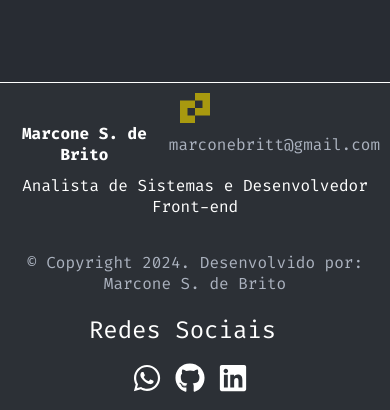
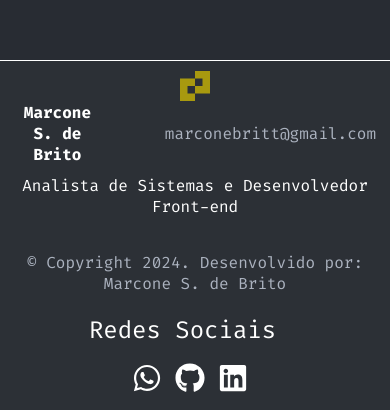
Before and after one commit to marconesdb/novo_portifolio, a React (Vite) app: page / in a window 390 px wide. Shown: the part 5184-5594 px from the top of the page. Built offline with nearby package versions, Linux system fonts and the light colour scheme.

Commit message:
Correção na responsividade do Footer

```diff
--- a/src/components/Footer/Footer.styles.ts
+++ b/src/components/Footer/Footer.styles.ts
@@ -101,7 +101,7 @@ export const FirstParagraph = styled.p`
   @media (min-width: 360px) and (max-width: 768px){
 
     margin-left: 0;
-    margin-top: 0;
+    margin-top: 1px;
     text-align: center;
 
     }
@@ -117,8 +117,9 @@ export const SecondParagraph = styled.p`
 
   @media (min-width: 360px) and (max-width: 768px){
 
-    margin-left: 0;
-    margin-top: 0;
+    /* margin-left: -3px; */
+    margin-right: 4px;
+    margin-top: 1px;
     text-align: center;
 
     }
@@ -187,6 +188,7 @@ export const LogoImage = styled.img`
     margin-left: 0;
     margin-top: 0;
 
+
     }
 `;
 
```
